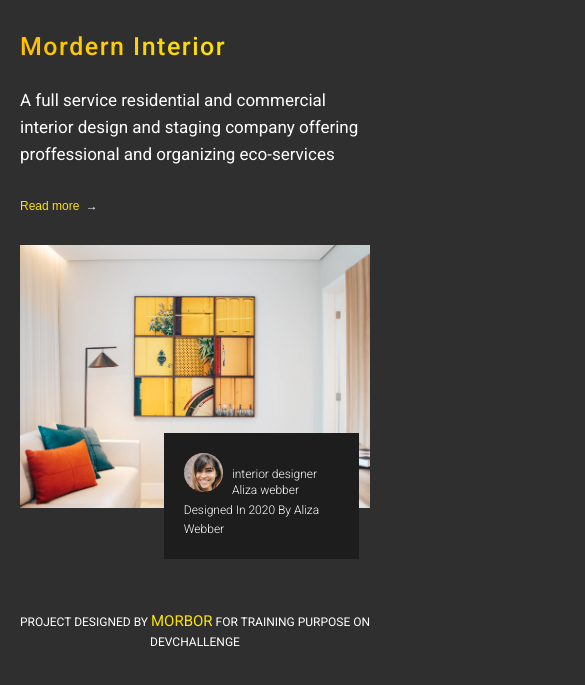
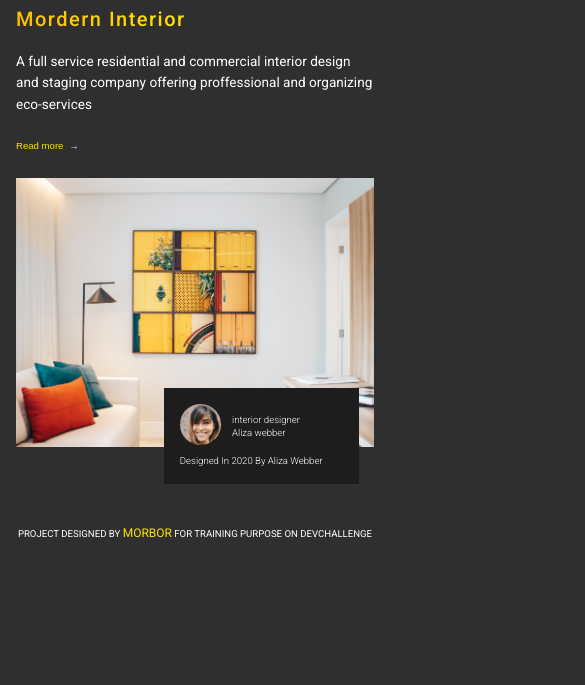
Before and after one commit to IAMMORBOR/interior-consultant, a website: page index.html in a window 390 px wide. Shown: the part 97-782 px from the top of the page, 585 px wide, since content can reach past the window. Drawn offline with Linux system fonts and the light colour scheme; files whose address does not match are found by name.

Commit message:
adjusted

```diff
--- a/css/style.css
+++ b/css/style.css
@@ -9,9 +9,12 @@
 
 html {
   box-sizing: border-box;
-  font-size: 62.5%; }
-
-
+  font-size: 62.5%;
+}
+@media only screen and (max-width:37.5em) {
+  html{
+    font-size: 50%;}
+  }
 body {
   font-family: 'Roboto', sans-serif;
   font-weight: 400;
@@ -20,7 +23,8 @@ body {
   background-color: rgb(48, 47, 47);
   background-size: cover;
   background-repeat: no-repeat;
-  min-height: 100vh;}
+  min-height: 100vh;
+  }
 
   .nav{
     display: flex;
@@ -60,7 +64,7 @@ body {
 }
 @media only screen and (max-width:56.3em) {
   .nav_bar :not(-last-child){
-    margin-right: 2rem;
+    margin-right: 1.5rem;
   }
 }
 
@@ -107,12 +111,14 @@ letter-spacing: 1.5px;
 .interior-img{
   width:70%;
   margin-left: 15rem;
+
 }
 @media only screen and (max-width:37.5em) {
   .interior-img{
     width:100%;
     margin-left: 0rem;
     margin-top: 3rem;
+    text-align: center;
   }
 
 }
@@ -232,7 +238,7 @@ letter-spacing: 1.5px;
 .footer-section{
   font-size: 1.2rem;
   text-align: center;
-  margin-top: 3rem;
+  margin-top: auto;
 
 }
 @media only screen and (max-width:62.5em) {
@@ -272,7 +278,7 @@ letter-spacing: 1.5px;
   .mobile_nav{
     visibility: visible;
     pointer-events:visible;
-    opacity: 1;}
+    opacity: 1;;}
   }
 
 .mobile_nav__checkbox{
--- a/index.html
+++ b/index.html
@@ -46,11 +46,11 @@
             <button class="btn">Read more <span class="arrow"> &rarr;</span></button>
      </div>
         <div class="interior-about--img">
-            <img src="./img/photo1.png" alt="interior image" class="interior-img">
+            <img src="./css/img/photo1.png" alt="interior image" class="interior-img">
         </div>
     </section>
         <div class="story-section">
-                <img src="./img/photo2.png" alt="interior designer" class="story-img">
+                <img src="./css/img/photo2.png" alt="interior designer" class="story-img">
                 <div class="designers-detail">
                     <h4 class="name"> Aliza webber</h4>
                     <h5 class="designation">interior designer</h5>
```
